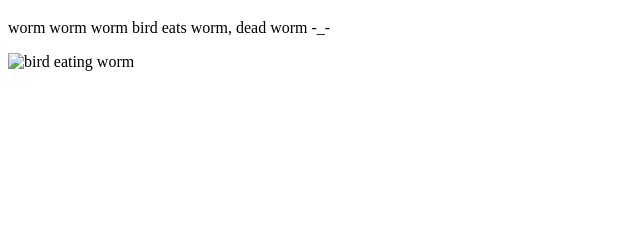
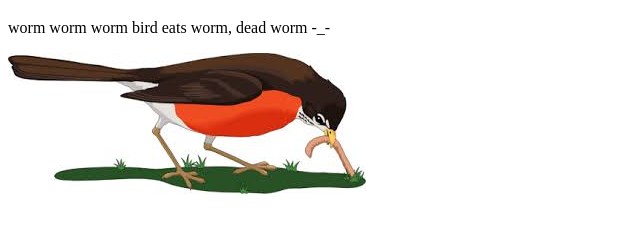
Before and after one commit to KatlyneMyers/Landing-Page, a plain HTML site: page index.html in a window 1280 px wide. Shown: the part 61-294 px from the top of the page, without its empty margins (0-640 px from the left). Drawn offline with Linux system fonts and the light colour scheme.

Commit message:
Update index.html

```diff
--- a/index.html
+++ b/index.html
@@ -10,6 +10,6 @@
 <body>
     <h1>worm gets eaten</h1>
     <p>worm worm worm bird eats worm, dead worm -_-</p>
-    <img src="birdeatsworm.jpg" alt="bird eating worm">
+    <img src="images/birdeatsworm.jpg" alt="bird eating worm">
 </body>
 </html>
```
